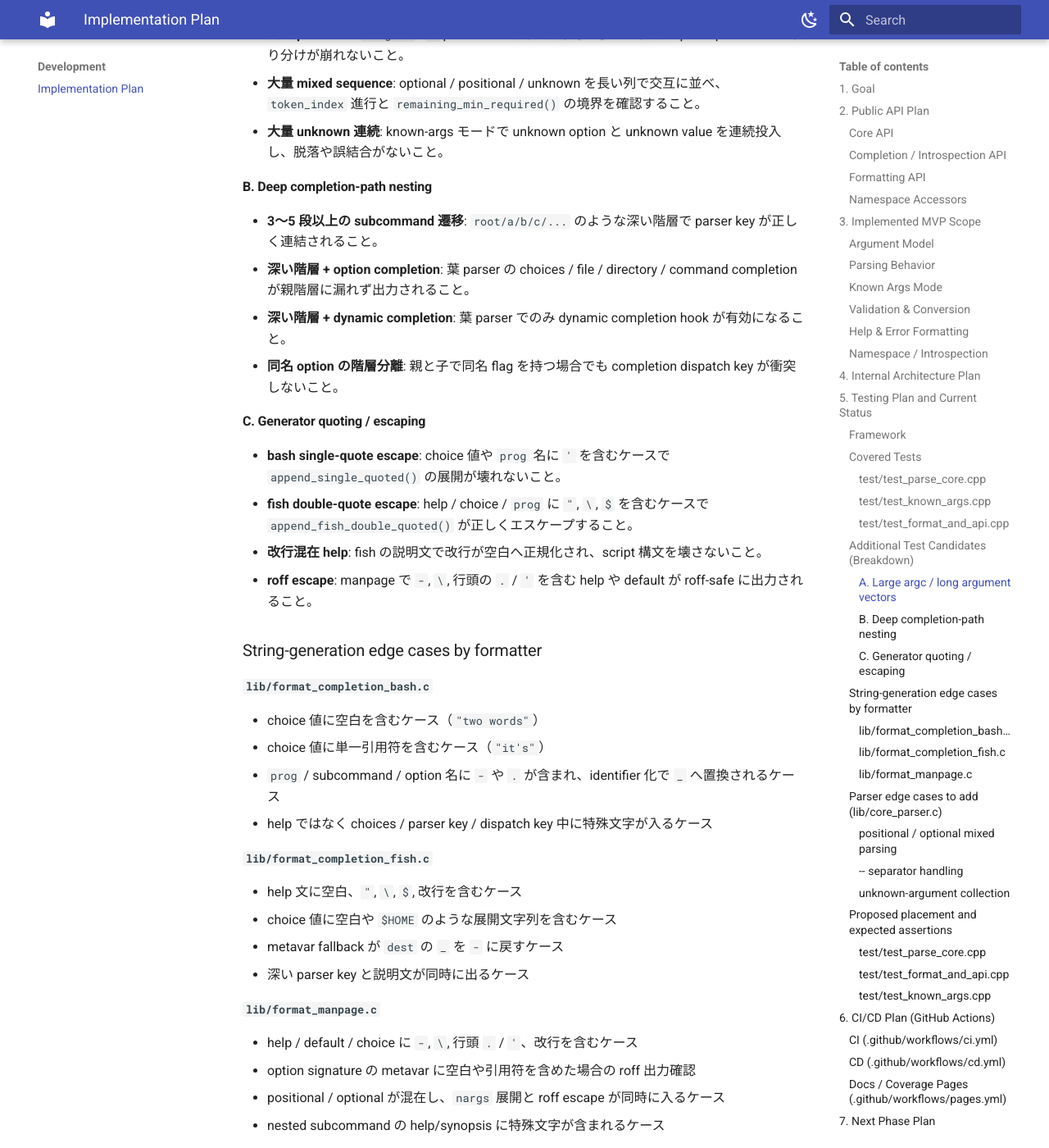
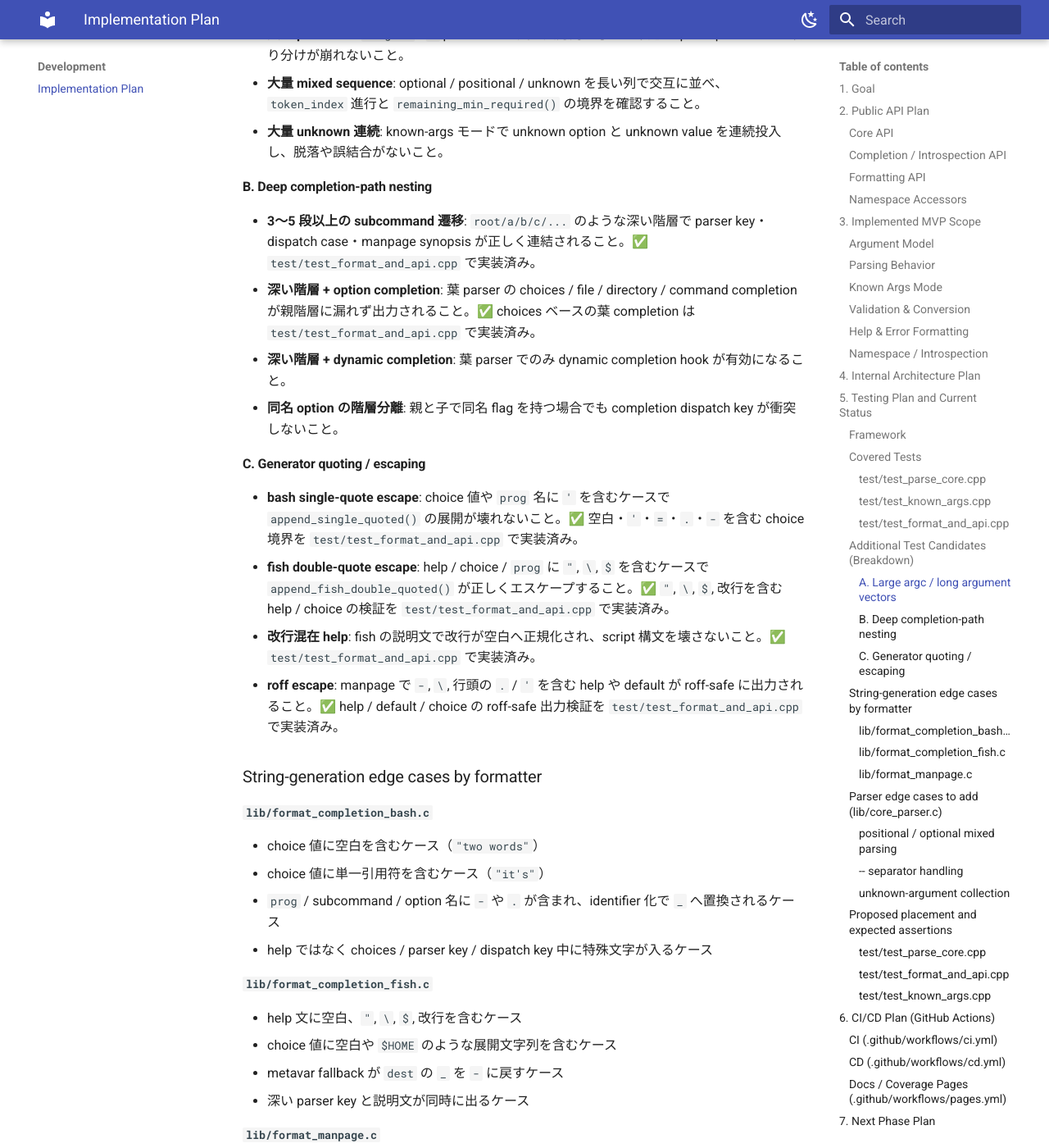
Before and after one commit to YoshihideShirai/argparse-c, an MkDocs documentation site: the page built from docs/implementation-plan.md, in a window 1280 px wide and 1400 px high, scrolled down 5300 px. Shown: the whole window at 82% size. Built offline with MkDocs 1.6.1 and Material for MkDocs 9.7.7, drawn with Linux system fonts in a browser that asks for light colours; some of the changed text lies outside the part shown.

Commit message:
Add formatter boundary coverage tests

```diff
--- a/docs/implementation-plan.md
+++ b/docs/implementation-plan.md
@@ -154,16 +154,16 @@ Python `argparse` の主要機能を C ライブラリとして提供し、Linux
 - **大量 unknown 連続**: known-args モードで unknown option と unknown value を連続投入し、脱落や誤結合がないこと。
 
 #### B. Deep completion-path nesting
-- **3〜5 段以上の subcommand 遷移**: `root/a/b/c/...` のような深い階層で parser key が正しく連結されること。
-- **深い階層 + option completion**: 葉 parser の choices / file / directory / command completion が親階層に漏れず出力されること。
+- **3〜5 段以上の subcommand 遷移**: `root/a/b/c/...` のような深い階層で parser key・dispatch case・manpage synopsis が正しく連結されること。✅ `test/test_format_and_api.cpp` で実装済み。
+- **深い階層 + option completion**: 葉 parser の choices / file / directory / command completion が親階層に漏れず出力されること。✅ choices ベースの葉 completion は `test/test_format_and_api.cpp` で実装済み。
 - **深い階層 + dynamic completion**: 葉 parser でのみ dynamic completion hook が有効になること。
 - **同名 option の階層分離**: 親と子で同名 flag を持つ場合でも completion dispatch key が衝突しないこと。
 
 #### C. Generator quoting / escaping
-- **bash single-quote escape**: choice 値や `prog` 名に `'` を含むケースで `append_single_quoted()` の展開が壊れないこと。
-- **fish double-quote escape**: help / choice / `prog` に `"`, `\`, `$` を含むケースで `append_fish_double_quoted()` が正しくエスケープすること。
-- **改行混在 help**: fish の説明文で改行が空白へ正規化され、script 構文を壊さないこと。
-- **roff escape**: manpage で `-`, `\`, 行頭の `.` / `'` を含む help や default が roff-safe に出力されること。
+- **bash single-quote escape**: choice 値や `prog` 名に `'` を含むケースで `append_single_quoted()` の展開が壊れないこと。✅ 空白・`'`・`=`・`.`・`-` を含む choice 境界を `test/test_format_and_api.cpp` で実装済み。
+- **fish double-quote escape**: help / choice / `prog` に `"`, `\`, `$` を含むケースで `append_fish_double_quoted()` が正しくエスケープすること。✅ `"`, `\`, `$`, 改行を含む help / choice の検証を `test/test_format_and_api.cpp` で実装済み。
+- **改行混在 help**: fish の説明文で改行が空白へ正規化され、script 構文を壊さないこと。✅ `test/test_format_and_api.cpp` で実装済み。
+- **roff escape**: manpage で `-`, `\`, 行頭の `.` / `'` を含む help や default が roff-safe に出力されること。✅ help / default / choice の roff-safe 出力検証を `test/test_format_and_api.cpp` で実装済み。
 
 ### String-generation edge cases by formatter
 
@@ -211,10 +211,10 @@ Python `argparse` の主要機能を C ライブラリとして提供し、Linux
 - **長い positional/optional 混在**: `nargs=*`, `nargs=?`, fixed positional の配分結果を件数・各 index 値で確認する。
 
 #### `test/test_format_and_api.cpp`
-- **bash completion quoting**: choice 値や `prog` 名に空白・`'` を含め、生成 script 内の quoting 断片を文字列一致で確認する。
-- **fish completion quoting**: help / choice に `"`, `\`, `$`, 改行を含め、エスケープ結果と改行→空白変換を確認する。
-- **manpage escaping**: help / default / choice / subcommand help に roff 特殊文字を含め、`\-`, `\&`, `\\` などの期待断片を確認する。
-- **deep nested completion**: 3〜5 段 subcommand を作り、parser key・dispatch case・leaf option completion の存在を確認する。
+- **bash completion quoting**: choice 値や `prog` 名に空白・`'` を含め、生成 script 内の quoting 断片を文字列一致で確認する。✅ `test/test_format_and_api.cpp` で実装済み。
+- **fish completion quoting**: help / choice に `"`, `\`, `$`, 改行を含め、エスケープ結果と改行→空白変換を確認する。✅ `test/test_format_and_api.cpp` で実装済み。
+- **manpage escaping**: help / default / choice / subcommand help に roff 特殊文字を含め、`\-`, `\&`, `\\` などの期待断片を確認する。✅ `test/test_format_and_api.cpp` で実装済み。
+- **deep nested completion**: 3〜5 段 subcommand を作り、parser key・dispatch case・leaf option completion・synopsis の存在を確認する。✅ `test/test_format_and_api.cpp` で実装済み。
 
 #### `test/test_known_args.cpp`
 - **大量 unknown 連続**: unknown 配列の件数と全要素順序を明示確認する。
```
Also changed, not shown: 1 other file.
